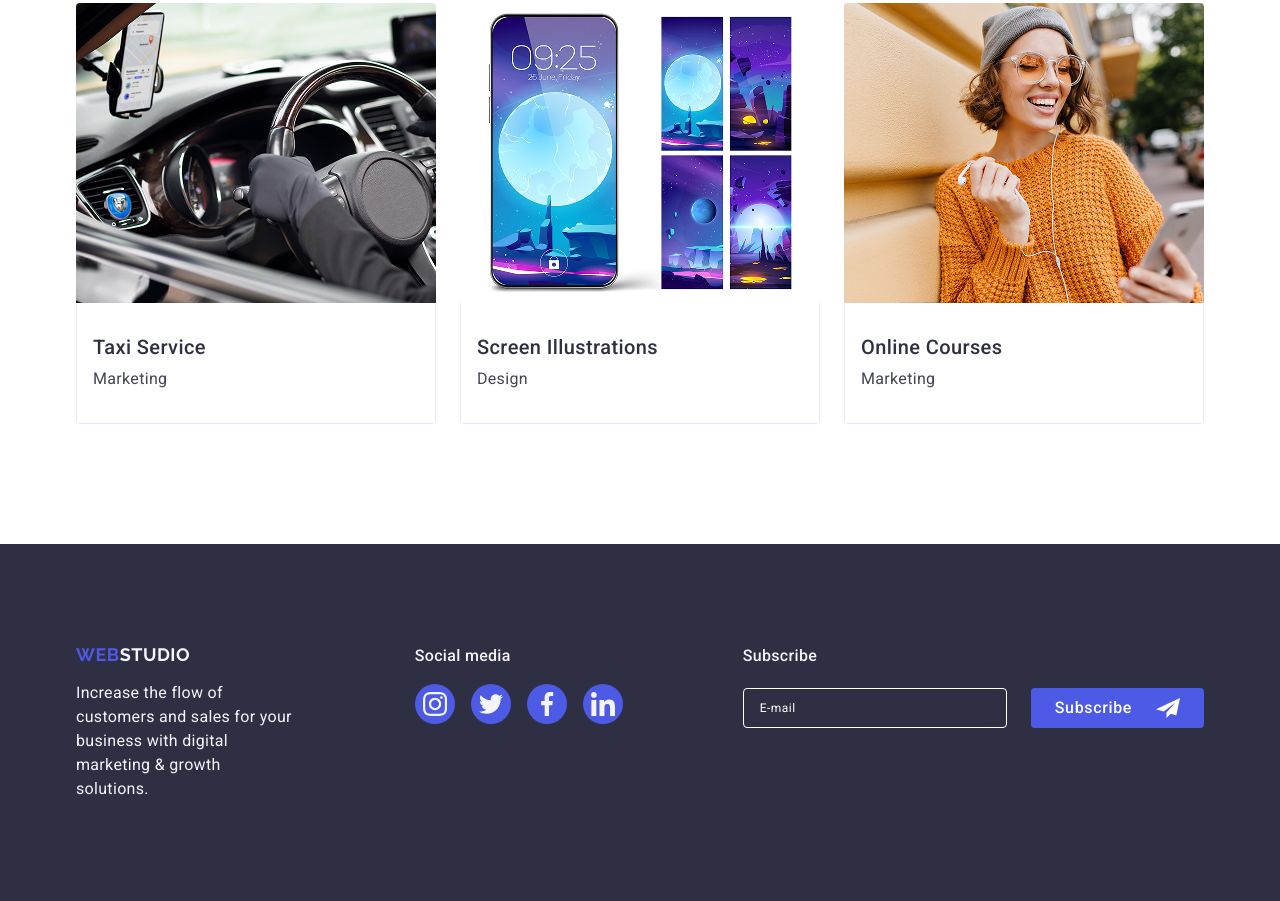
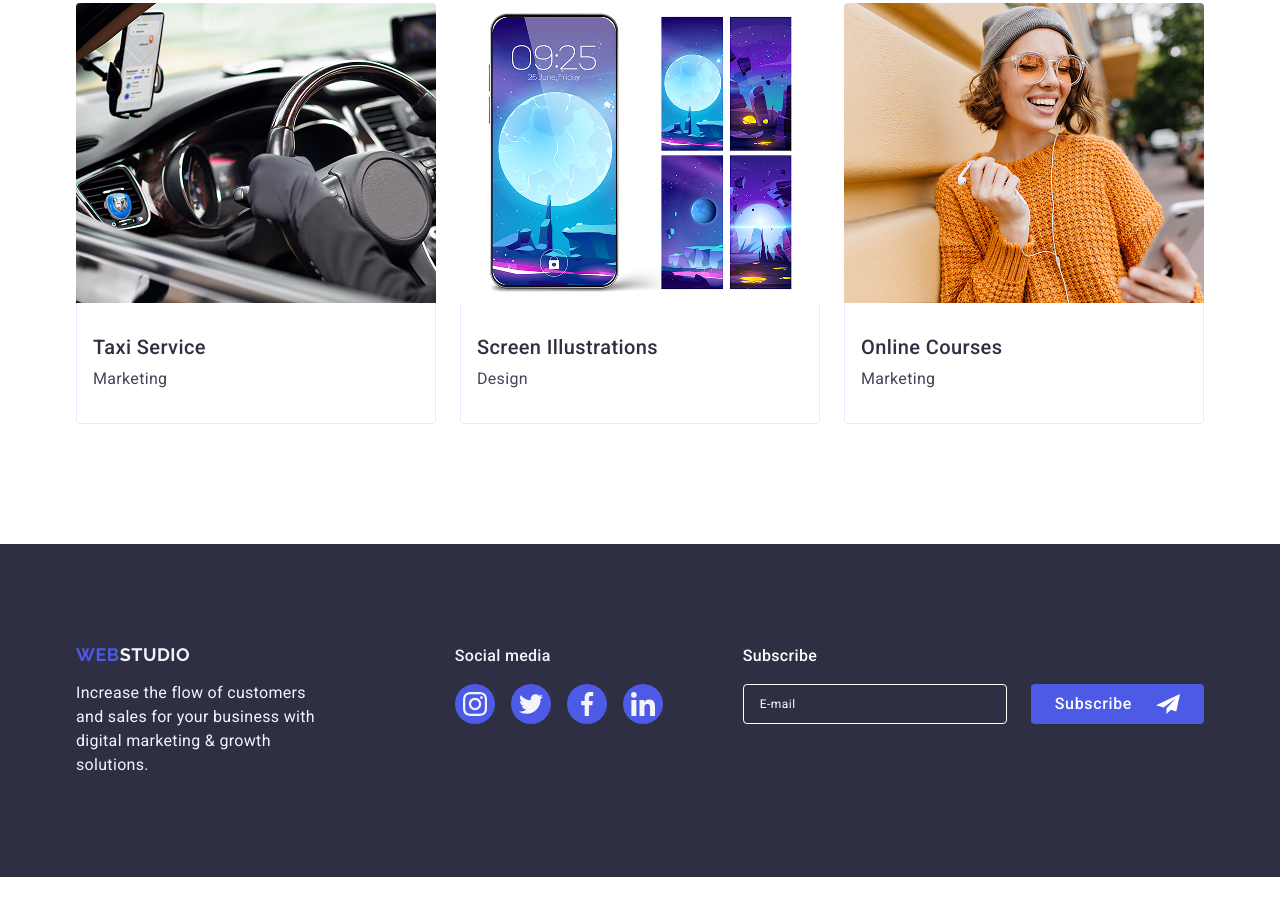
Before and after one commit to taraszabudsky/goit-markup-hw-05, a plain HTML site: page index.html in a window 1280 px wide. Shown: the part 2615-3516 px from the top of the page. After the commit the page ends 3492 px from the top, so only its background shows below. Drawn offline with nearby package versions, Linux system fonts and the light colour scheme.

Commit message:
1801 0403

```diff
--- a/css/styles.css
+++ b/css/styles.css
@@ -471,7 +471,7 @@ color: #404BBF;
 .footer .container {
   display: flex;
    align-items: baseline;
-   gap: 120px;
+   /* gap: 120px; */
 }
 .footer .subscribe {
   margin-left: auto;
@@ -480,7 +480,7 @@ color: #404BBF;
   display: flex;
   flex-direction: column;
   gap: 16px;
-  margin-right: 0;
+  margin-right: 120px;
 }
 .logo-footer {
   display: flex;
@@ -499,7 +499,7 @@ img {
   display: flex;
   flex-direction: column;
   gap: 16px;
-  margin-right: 0;
+  margin-right: 80px;
 }
 .social-media-title {
   font-weight: 500;
@@ -581,6 +581,9 @@ img {
   letter-spacing: 0.04em;
   opacity: 1;
 }
+.subscribe {
+  margin-left: auto;
+}
 .subscribe-button{
   background-color: #4D5AE5;
   color: #FFFFFF;
@@ -603,12 +606,12 @@ img {
   fill: currentColor;
 }
 .subscribe-title{
-font-size: 16px;
-padding: 0 0 20px 0;
-font-weight: 500;
-line-height: 1.5;
-letter-spacing: 0.02em;
-color: #f4f4fd;
+  font-size: 16px;
+  font-weight: 500;
+  line-height: 1.5;
+  letter-spacing: 0.02em;
+  color: #FFFFFF;
+  margin-bottom: 16px;
 }
 .subscribe-button:hover,
 .subscribe-button:focus {
@@ -738,7 +741,7 @@ color: #f4f4fd;
   resize: none;
   transition: border-color 250ms cubic-bezier(0.4, 0, 0.2, 1);
   padding: 8px 16px;
-  /* margin-bottom: 16px; */
+  margin-bottom: 16px;
   color: #2E2F42;
   letter-spacing: 0.04em
 }
@@ -814,7 +817,7 @@ color: #f4f4fd;
 .checkbox-icon {
   width: 100%;
   height: auto;
-  fill: #FFFFFF;
+  fill: #F4F4FD;
   opacity: 0;
   transition: opacity 250ms cubic-bezier(0.4, 0, 0.2, 1);
 }
@@ -857,8 +860,9 @@ input:checked + .checkbox-point {
   font-weight: 500;
   transition: background-color 250ms cubic-bezier(0.4, 0, 0.2, 1);
   margin: 0 auto;
-  margin-top: 8px;
+  margin-top: 24px;
   padding: 12px 24px;
+  box-shadow: 0px 4px 4px rgba(0, 0, 0, 0.15);
 }
 
 .modal-submit:hover,
```
